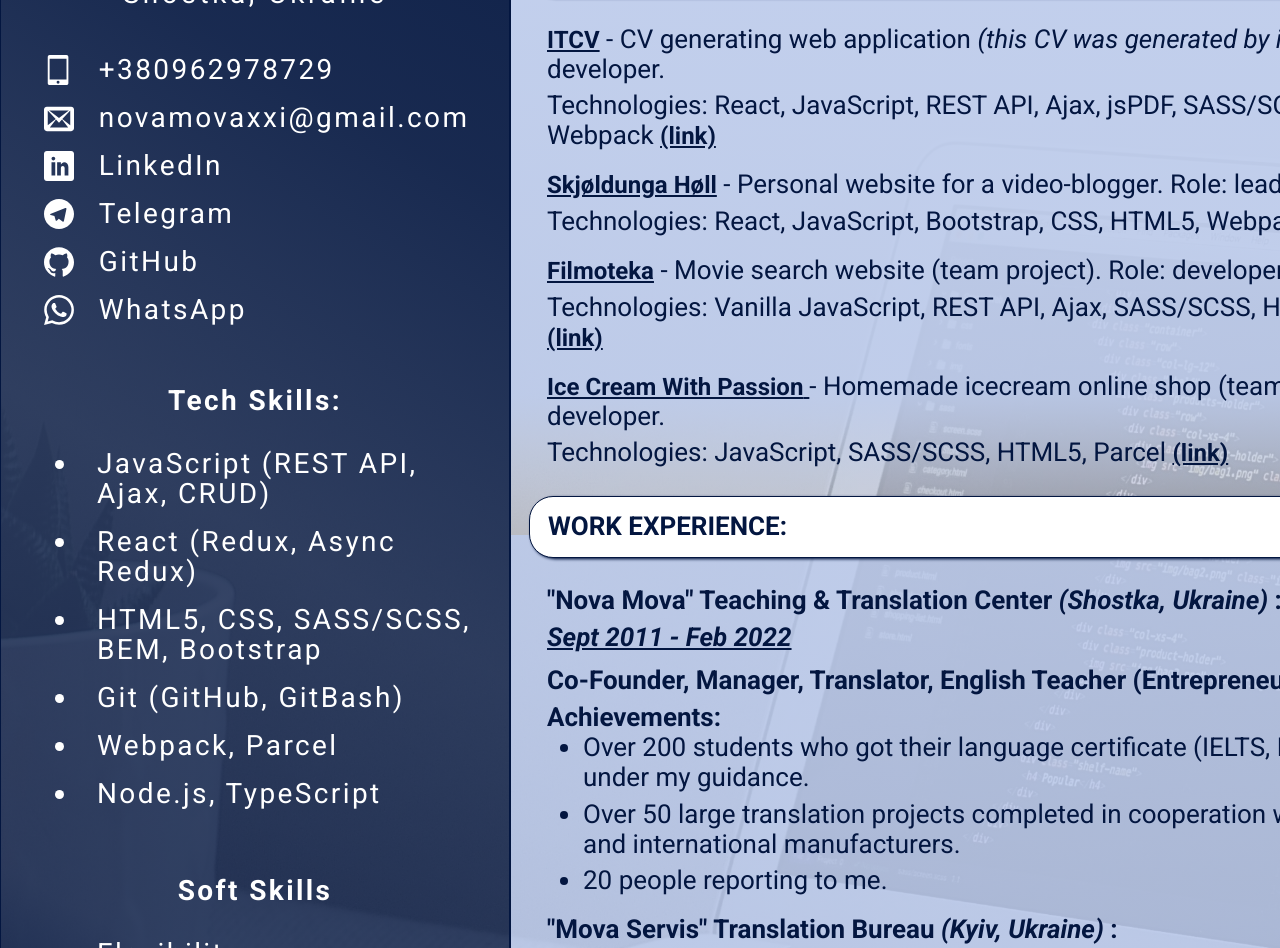
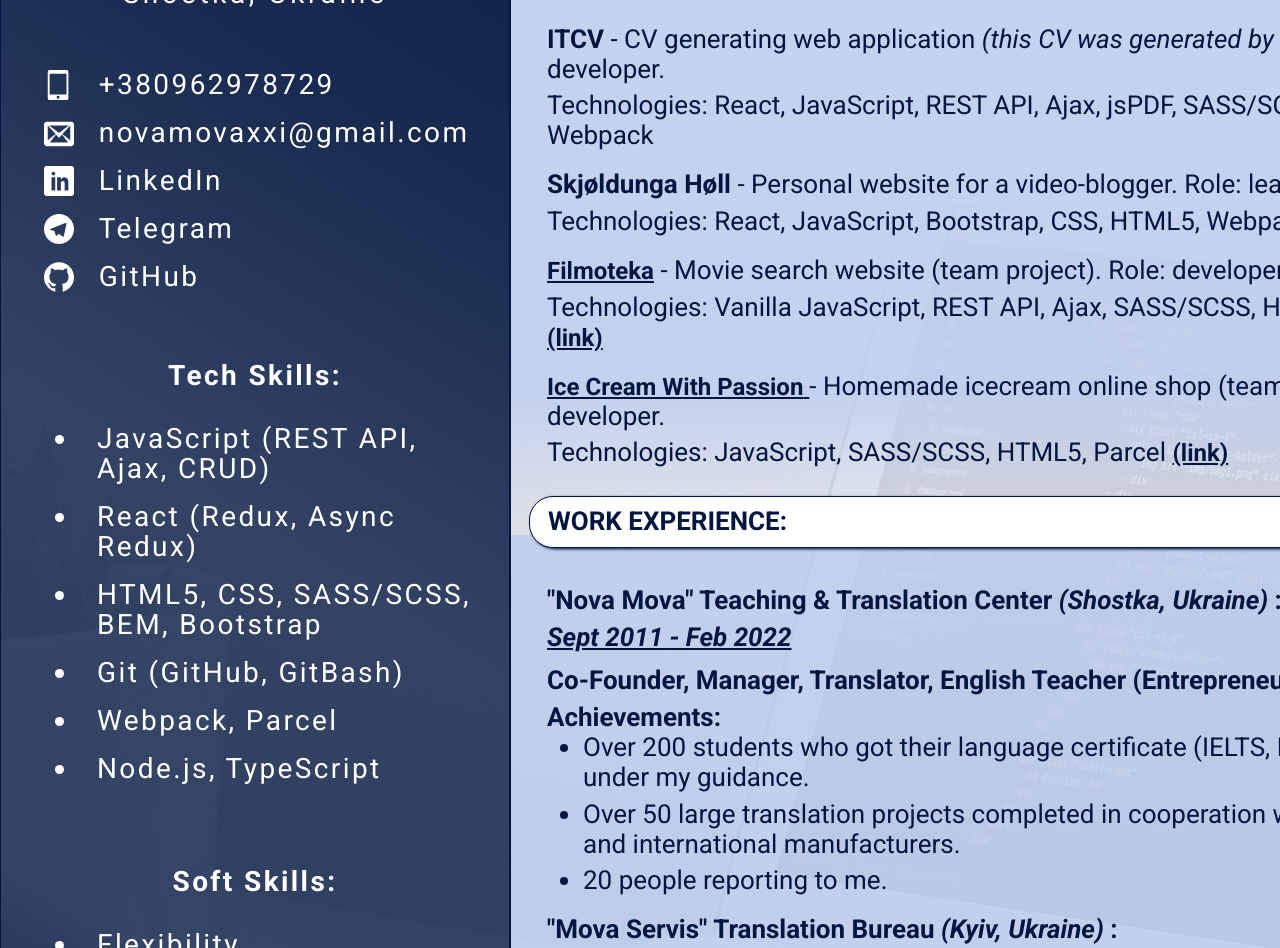
Before and after one commit to yevhen-petrunkin/cv-for-goit, a plain HTML site: page index.html in a window 1280 px wide. Shown: the part 520-1468 px from the top of the page. Drawn offline with nearby package versions, Linux system fonts and the light colour scheme.

Commit message:
Add minor changes
Make lighter background
Correct spelling errors
Remove inactive links

```diff
--- a/index.html
+++ b/index.html
@@ -59,12 +59,6 @@
             </svg>
             <span>GitHub</span></a
           >
-          <a href="tel:+380962978729" class="contact link"
-            ><svg class="icon" width="30" height="30">
-              <use href="./icons.svg#whatsapp"></use>
-            </svg>
-            <span>WhatsApp</span></a
-          >
         </address>
         <div class="skills tech-skills">
           <h3 class="skills__heading">Tech Skills:</h3>
@@ -82,7 +76,7 @@
           </ul>
         </div>
         <div class="skills">
-          <h3 class="skills__heading">Soft Skills</h3>
+          <h3 class="skills__heading">Soft Skills:</h3>
           <ul class="skills__list list">
             <li class="skills__description">Flexibility</li>
             <li class="skills__description">Attention</li>
@@ -126,9 +120,7 @@
             </div>
             <article class="article__body">
               <h4 class="article__heading body">
-                <a class="article__link" href=""
-                  ><span class="article__heading--main">ITCV</span></a
-                >
+                <span class="article__heading--main">ITCV</span>
                 <span class="article__heading--add"
                   >- CV generating web application
                   <i> (this CV was generated by it) </i>Role: leading
@@ -138,16 +130,13 @@
               <p class="article__tech body">
                 <span class="article__tech--main">Technologies:</span>
                 React, JavaScript, REST API, Ajax, jsPDF, SASS/SCSS, HTML5,
-                Webpack <a class="article__link body" href="">(link)</a>
+                Webpack
               </p>
             </article>
+
             <article class="article__body">
               <h4 class="article__heading body">
-                <a href="" class="article__link"
-                  ><span class="article__heading--main"
-                    >Skjøldunga Høll</span
-                  ></a
-                >
+                <span class="article__heading--main">Skjøldunga Høll</span>
                 <span class="article__heading--add"
                   >- Personal website for a video-blogger. Role: leading
                   developer.</span
@@ -156,7 +145,6 @@
               <p class="article__tech body">
                 <span class="article__tech--main">Technologies:</span>
                 React, JavaScript, Bootstrap, CSS, HTML5, Webpack
-                <a class="article__link body" href="">(link)</a>
               </p>
             </article>
             <article class="article__body">
@@ -239,7 +227,7 @@
               </h4>
               <p class="article__time body">Jan 2011 - Dec 2015</p>
               <p class="article__position body">Translator (Freelancer)</p>
-              <p><b>Achievements:</b></p>
+              <p><b>Achievement:</b></p>
               <ul class="article__description list">
                 <li class="article__item body">
                   150 tech translations in IT and other areas.
--- a/styles.css
+++ b/styles.css
@@ -35,7 +35,7 @@
   height: 100%;
   background-image: linear-gradient(
       white 20%,
-      rgba(255, 255, 255, 0.29) 80%,
+      rgba(255, 255, 255, 0.7) 80%,
       white 100%
     ),
     url(laptop.jpg);
@@ -89,7 +89,7 @@
 }
 
 .contacts {
-  padding: 9px 18px 18px 79.8px;
+  padding: 24px 18px 18px 79.8px;
   letter-spacing: 2.4px;
 }
 
@@ -106,7 +106,7 @@
 }
 
 .skills {
-  padding: 24px 0;
+  padding: 32px 0;
   letter-spacing: 2.4px;
 }
 
@@ -131,7 +131,7 @@
 } */
 
 .block__right {
-  background-color: rgba(3, 22, 64, 0.128);
+  background-color: rgba(3, 22, 64, 0.064);
   width: 978px;
   height: 100%;
   color: rgb(3, 22, 64);
@@ -176,7 +176,7 @@
   display: block;
   top: -39px;
   left: 18px;
-  padding: 15px;
+  padding: 10px;
   padding-left: 18px;
   width: 98.1%;
   background-color: white;
```
